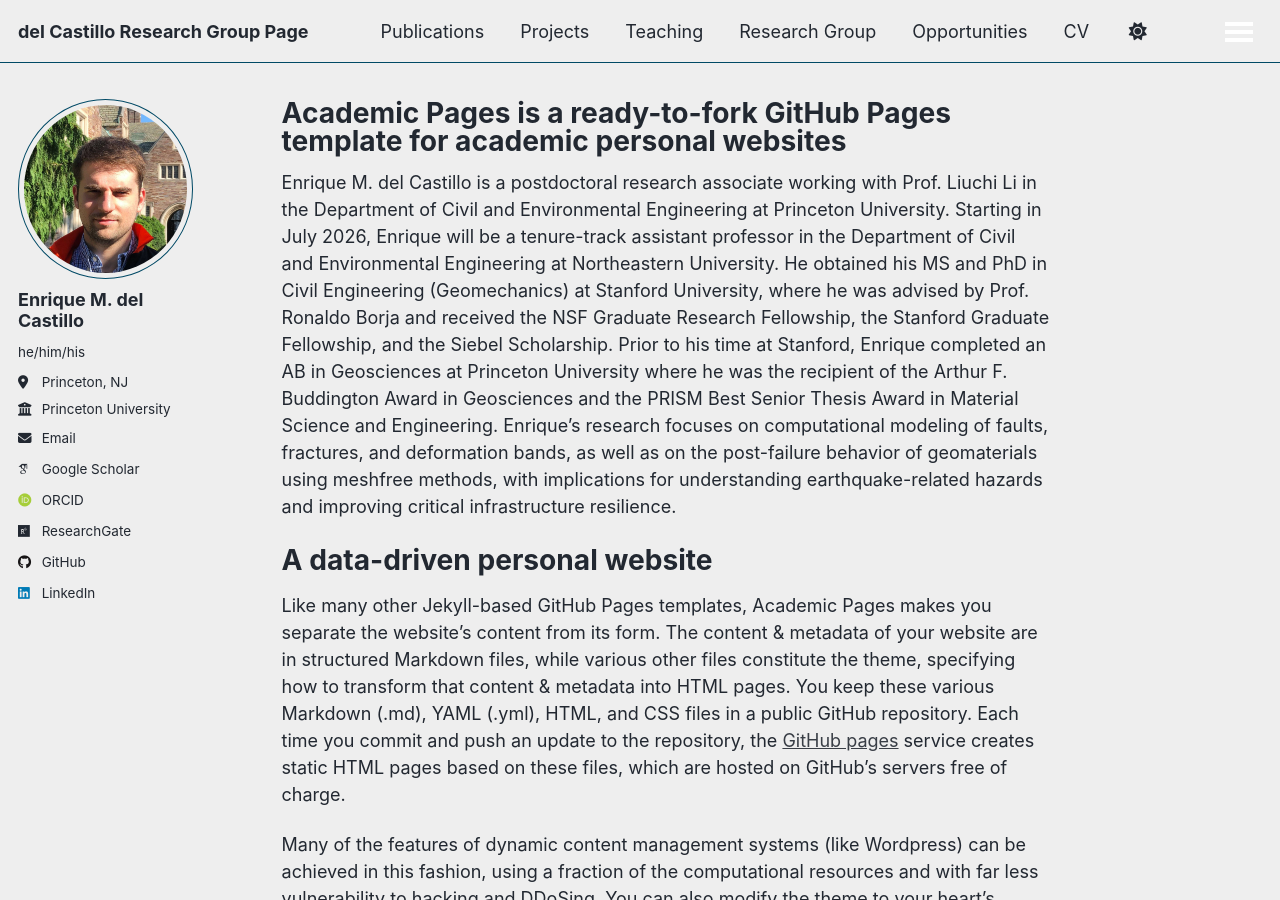
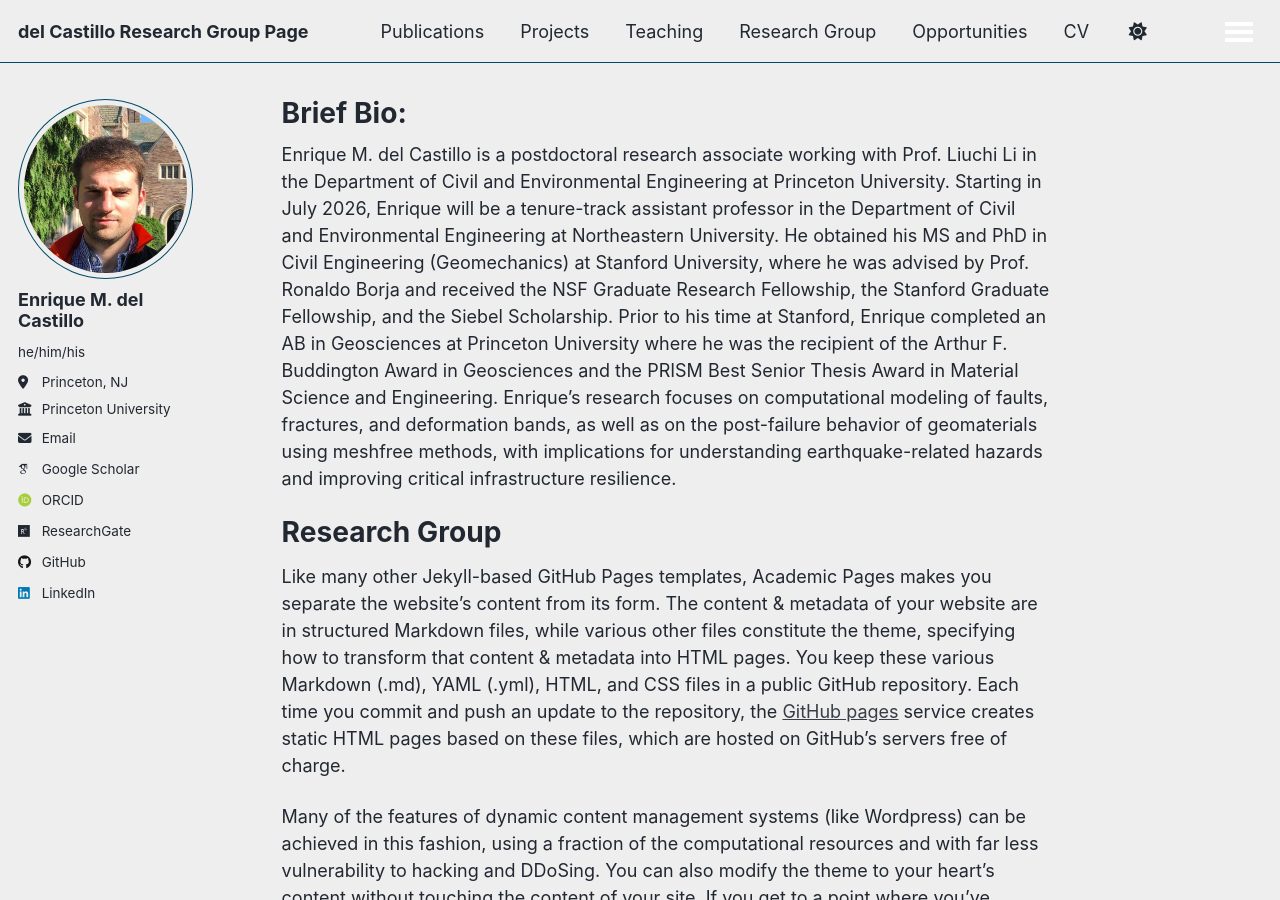
Before and after one commit to emdc19/emdcwebsite, a Jekyll site: the page built from _pages/about.md, in a window 1280 px wide and 900 px high. Built offline with Jekyll 4.4.1, drawn with Linux system fonts in a browser that asks for light colours; some web fonts are replaced; a script that is not in the unit is left out.

Commit message:
Update about.md

```diff
--- a/_pages/about.md
+++ b/_pages/about.md
@@ -1,6 +1,6 @@
 ---
 permalink: /
-title: "Academic Pages is a ready-to-fork GitHub Pages template for academic personal websites"
+title: "Brief Bio:"
 author_profile: true
 redirect_from:
   - /about/
@@ -10,7 +10,7 @@ redirect_from:
 Enrique M. del Castillo is a postdoctoral research associate working with Prof. Liuchi Li in the Department of Civil and Environmental Engineering at Princeton University. Starting in July 2026, Enrique will be a tenure-track assistant professor in the Department of Civil and Environmental Engineering at Northeastern University. He obtained his MS and PhD in Civil Engineering (Geomechanics) at Stanford University, where he was advised by Prof. Ronaldo Borja and received the NSF Graduate Research Fellowship, the Stanford Graduate Fellowship, and the Siebel Scholarship. Prior to his time at Stanford, Enrique completed an AB in Geosciences at Princeton University where he was the recipient of the Arthur F. Buddington Award in Geosciences and the PRISM Best Senior Thesis Award in Material Science and Engineering. Enrique’s research focuses on computational modeling of faults, fractures, and deformation bands, as well as on the post-failure behavior of geomaterials using meshfree methods, with implications for understanding earthquake-related hazards and improving critical infrastructure resilience.
 
 
-A data-driven personal website
+Research Group
 ======
 Like many other Jekyll-based GitHub Pages templates, Academic Pages makes you separate the website's content from its form. The content & metadata of your website are in structured Markdown files, while various other files constitute the theme, specifying how to transform that content & metadata into HTML pages. You keep these various Markdown (.md), YAML (.yml), HTML, and CSS files in a public GitHub repository. Each time you commit and push an update to the repository, the [GitHub pages](https://pages.github.com/) service creates static HTML pages based on these files, which are hosted on GitHub's servers free of charge.
 
```
